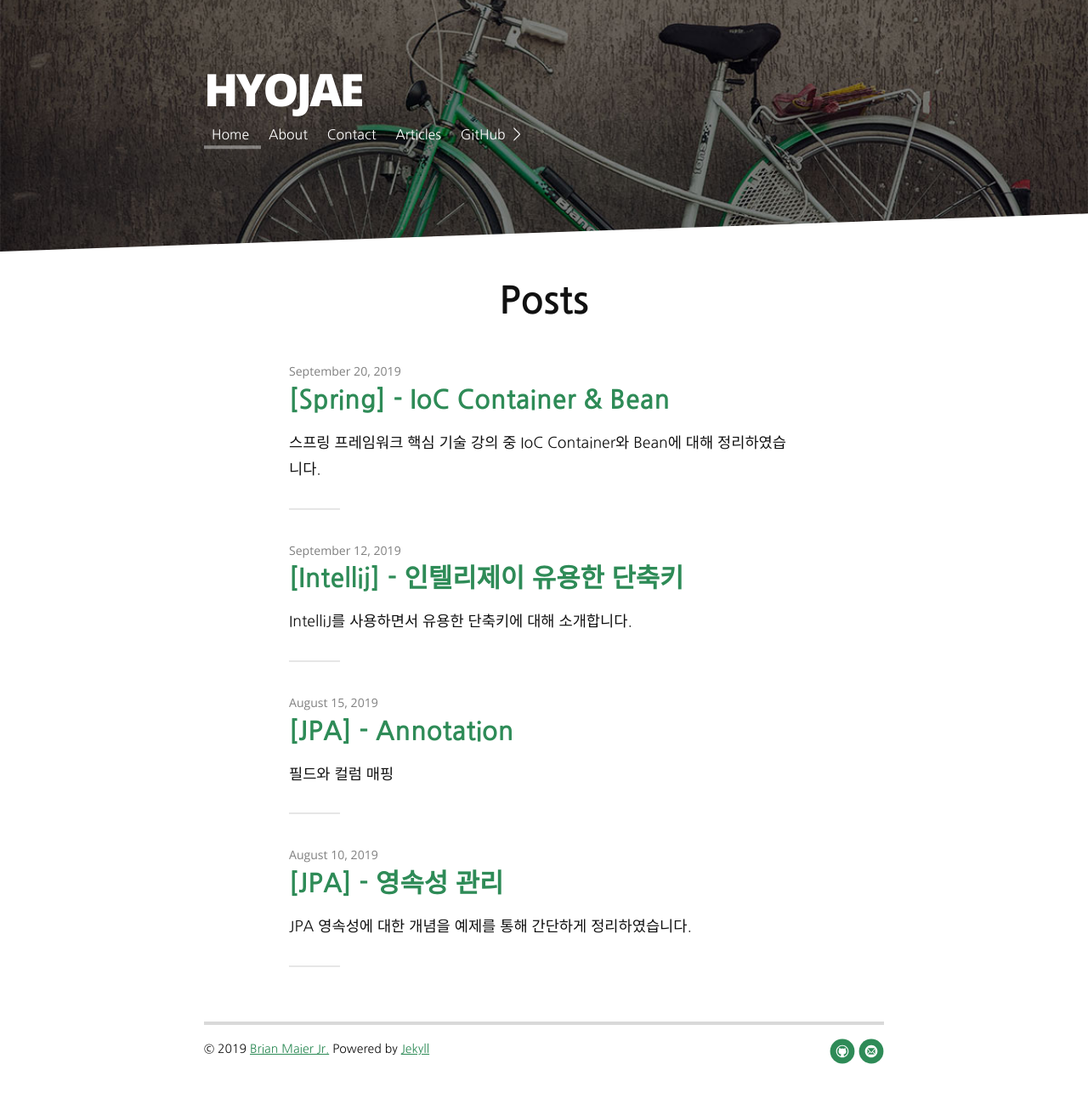
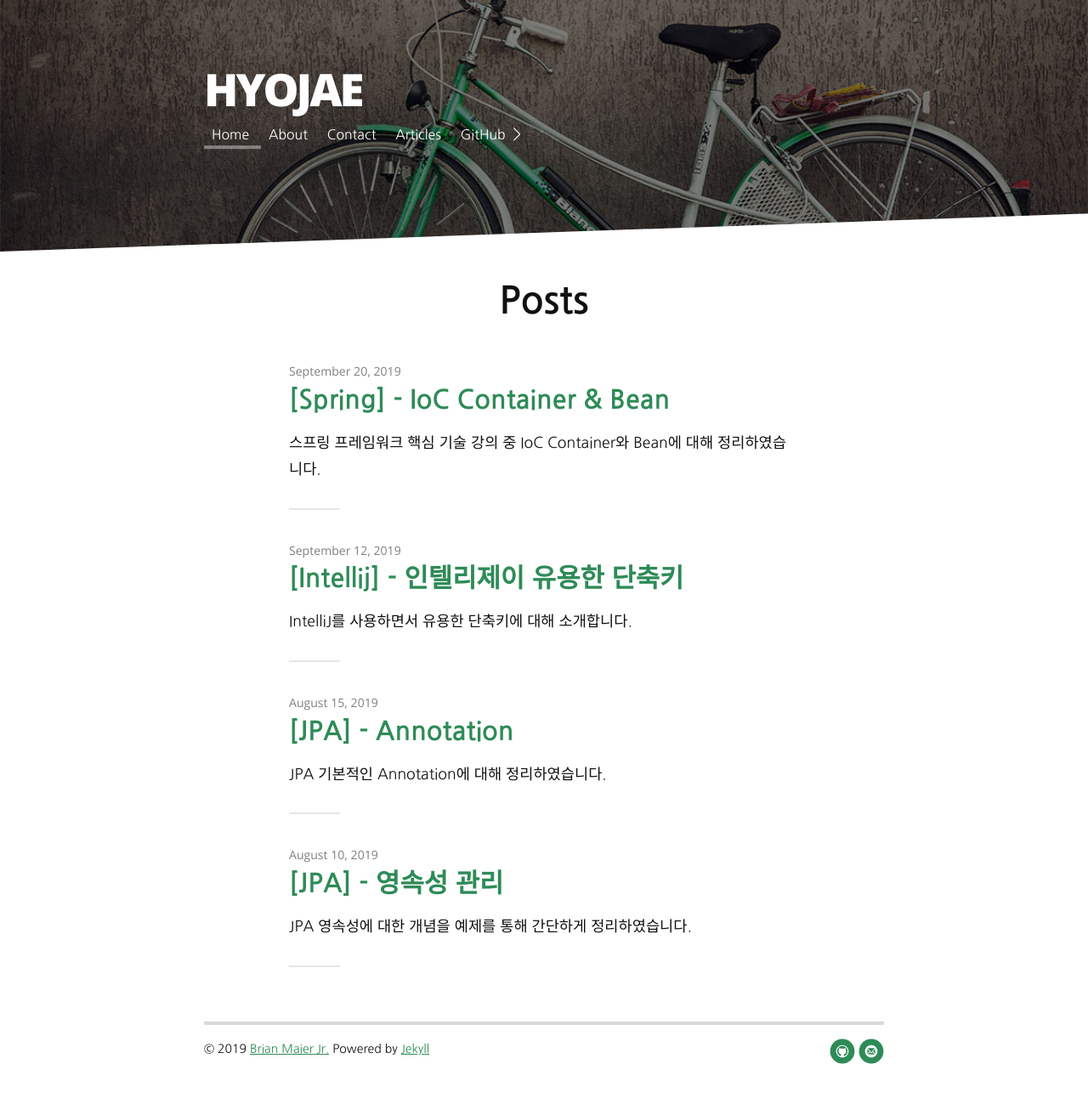
Before and after one commit to hyojaekim/hyojaekim.github.io, a Jekyll site: the page built from index.html, in a window 1280 px wide. Shown: the whole page at 85% size. Built offline with Jekyll 4.4.1, drawn with Linux system fonts in a browser that asks for light colours; nearby versions of some CDN libraries; the list of posts is cut into pages by our own code.

Commit message:
update: jpa annotation

````diff
--- a/_posts/2019-08-14-jpa-annotation.md
+++ b/_posts/2019-08-14-jpa-annotation.md
@@ -2,124 +2,129 @@
 layout: post
 title: "[JPA] - Annotation"
 date: 2019-08-14 20:18:28 -0900
+description: JPA 기본적인 Annotation에 대해 정리하였습니다.
 categories: web
 ---
 
 ### 필드와 컬럼 매핑
 
-* **@Column**
+<blockquote>@Column</blockquote>
+ 컬럼을 매핑하고 제약 조건을 추가할 수 있다.
 
-    컬럼을 매핑하고 제약 조건을 추가할 수 있다.
+| 속성 | 기능 | 기본값 |
+|--|--|--|
+| name | 컬럼 이름 지정 | 객체의 필드 이름 |
+| nullable(DDL) | null 값을 허용할지 결정 | true |
+| length(DDL) | 문자 길이 제약조건, Strig 타입만 사용 | 255 |
+| columnDefinition(DDL) | DB 컬럼 정보를 직접 지정 | 자바 타입과 방언 정보를 사용해 적절한 컬럼 타입을 생성 |
+| percision, scale(DDL) | BigDecimal 타입에서 사용한다.(BigInteger) persision은 소수점을 포함한 전체 자리 수, scale은 소수의 자릿수이다. 아주 큰 숫자나 정밀한 소수를 다룰때 사용 | percision = 19, scale = 2 |
+| unique(DDL) | 한 컬럼에 간단히 유니크 제약조건을 걸 수 있다. |  |
 
-    | 속성 | 기능 | 기본값 |
-    |--|--|--|
-    | name | 컬럼 이름 지정 | 객체의 필드 이름 |
-    | nullable(DDL) | null 값을 허용할지 결정 | true |
-    | length(DDL) | 문자 길이 제약조건, Strig 타입만 사용 | 255 |
-    | columnDefinition(DDL) | DB 컬럼 정보를 직접 지정 | 자바 타입과 방언 정보를 사용해 적절한 컬럼 타입을 생성 |
-    | percision, scale(DDL) | BigDecimal 타입에서 사용한다.(BigInteger) persision은 소수점을 포함한 전체 자리 수, scale은 소수의 자릿수이다. 아주 큰 숫자나 정밀한 소수를 다룰때 사용 | percision = 19, scale = 2 |
-    | unique(DDL) | 한 컬럼에 간단히 유니크 제약조건을 걸 수 있다. |  |
+` table, insertable, updatable은 거의 사용하지 않는다.  `
 
-    ` table, insertable, updatable은 거의 사용하지 않는다.  `
+**name : Column의 이름을 설정한다.
+nullable : 비어있는 값을 허용할지 하지 않을지 설정할 수 있다.
+length : 해당 Column의 길이를 설정할 수 있다.**
 
-    >
-	    name : Column의 이름을 설정한다.
-        nullable : 비어있는 값을 허용할지 하지 않을지 설정할 수 있다.
-	    length : 해당 Column의 길이를 설정할 수 있다.
+<blockquote>@Enumerated</blockquote>
 
-* **@Enumerated**
+자바의 **enum**을 매핑하기 위한 어노테이션
 
-    자바의 **enum**을 매핑하기 위한 어노테이션
-    ```Java
-        @Enumerated(EnumType.STRING)
-        private User user;
-    ```
+```Java
+    @Enumerated(EnumType.STRING)
+    private User user;
+```
 
-* **@Temporal**
+<blockquote>@Temporal</blockquote>
 
-    해당 어노테이션을 생략하면@Temporal(TemporalType.TIMESTAMP)와 같다.
-	자바의 **날짜**를 매핑하기 위한 어노테이션
-	>
-		- TemporalType.DATE : 날짜, DB date 타입과 매핑 (ex) 2019-07-28
-		- TemporalType.TIME : 시간, DB time 타입과 매핑 (ex) 11:11:11
-		- TemporalType.TIMESTAMP : 날짜와 시간, DB timestamp 타입과 매핑 (ex) 2019-07-28 11:11:11
-    ```Java
-        @Temporal(TemporalType.DATE)
-        private Date date;
+해당 어노테이션을 생략하면@Temporal(TemporalType.TIMESTAMP)와 같다.
+자바의 **날짜**를 매핑하기 위한 어노테이션
 
-        @Temporal(TemporalType.TIME)
-        private Date time;
+* TemporalType.DATE : 날짜, DB date 타입과 매핑 (ex) 2019-07-28
+* TemporalType.TIME : 시간, DB time 타입과 매핑 (ex) 11:11:11
+* TemporalType.TIMESTAMP : 날짜와 시간, DB timestamp 타입과 매핑 (ex) 2019-07-28 11:11:11
 
-        @Temporal(TemporalType.TIMESTAMP)
-        private Date timestamp;
-	```
+```Java
+    @Temporal(TemporalType.DATE)
+    private Date date;
 
-* **@Lob**
+    @Temporal(TemporalType.TIME)
+    private Date time;
 
-    DB에는 기본적으로 VARCHAR 타입을 사용한다.
-	**필드의 길이 제한이 없이 설정하는 경우**에는 **CLOB 타입**으로 저장해야 한다.
-	해당 어노테이션을 사용하면 **CLOB, BLOB 타입**을 매핑할 수 있다.
-    ```Java
-        @Lob
-        private String description;
-	```
+    @Temporal(TemporalType.TIMESTAMP)
+    private Date timestamp;
+```
 
-* **@Transient**
+<blockquote>@Lob</blockquote>
 
-    특정 필드를 **DB에 매핑하지 않는다.**
+DB에는 기본적으로 VARCHAR 타입을 사용한다.
+**필드의 길이 제한이 없이 설정하는 경우**에는 **CLOB 타입**으로 저장해야 한다.
+해당 어노테이션을 사용하면 **CLOB, BLOB 타입**을 매핑할 수 있다.
+
+```Java
+    @Lob
+    private String description;
+```
+
+<blockquote>@Transient</blockquote>
+
+특정 필드를 **DB에 매핑하지 않는다.**
 
 ---
 
 ### 기타 매핑
-* **@Access**
 
-    JPA가 엔티티 데이터에 접근하는 방식을 지정한다.
+<blockquote>@Access</blockquote>
 
-    @Access를 설정하지 않으면 @Id의 위치를 기준으로 접근한다.
+JPA가 엔티티 데이터에 **접근하는 방식**을 지정한다.
+@Access를 설정하지 않으면 @Id의 위치를 기준으로 접근한다.
 
-	* AccessType.FIELD : 필드 접근
-        - 필드에 직접 접근한다.
-		- 필드 접근 제어자가 private이어도 접근이 가능하다.
-        ```Java
-            @Entity
-            @Access(AccessType.FIELD) //생략 가능
-            public class Member {
-                @Id
-                private String id;
-                ...
-        ```
+* AccessType.FIELD : 필드 접근
+    - 필드에 직접 접근한다.
+    - 필드 접근 제어자가 private이어도 접근이 가능하다.
 
-	* AccessType.PROPERTY : 프로퍼티 접근
-        - 접근자(getter)를 사용한다.
-        ```java
-            @Entity
-            @Access(AccessType.PROPERTY) //생략 가능
-            public class Member {
-                private String id;
-                ...
-
-                @Id
-                public String getId() {
-                    return id;
-                }
-                ...
-        ```
-
-	* **필드와 프로퍼티** 접근 방식을 함께 사용이 가능하다.
-        ```Java
-            @Entity
-            public class Member {
+    ```Java
+        @Entity
+        @Access(AccessType.FIELD) //생략 가능
+        public class Member {
             @Id
             private String id;
+            ...
+    ```
 
-            @Transient
-            private String firstName;
+* AccessType.PROPERTY : 프로퍼티 접근
+    - 접근자(getter)를 사용한다.
 
-            @Transient
-            private String lastName;
+    ```java
+        @Entity
+        @Access(AccessType.PROPERTY) //생략 가능
+        public class Member {
+            private String id;
+            ...
 
-            @Access(AccessType.PROPERTY)
-            public String getFullName() {
-                return firstName + lastName;
+            @Id
+            public String getId() {
+                return id;
             }
-        ```
+            ...
+    ```
+
+* **필드와 프로퍼티** 접근 방식을 함께 사용이 가능하다.
+
+```Java
+    @Entity
+    public class Member {
+    @Id
+    private String id;
+
+    @Transient
+    private String firstName;
+
+    @Transient
+    private String lastName;
+
+    @Access(AccessType.PROPERTY)
+    public String getFullName() {
+        return firstName + lastName;
+    }
+```
````
